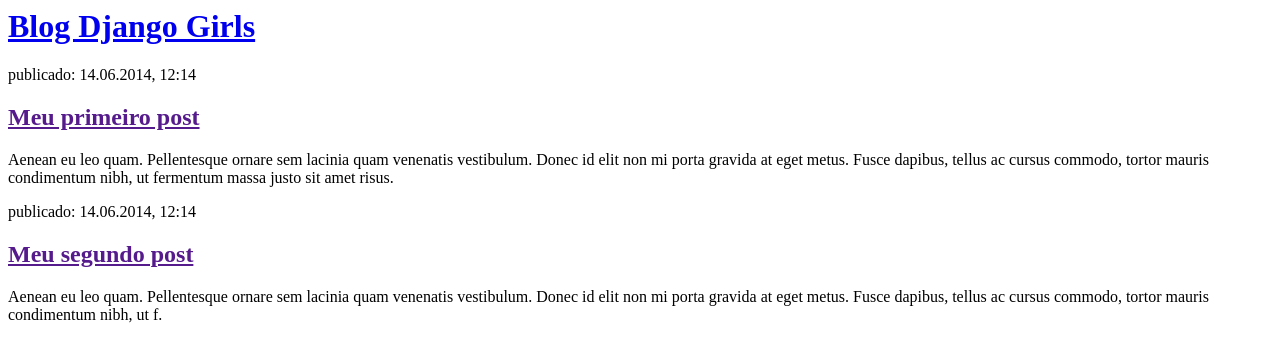
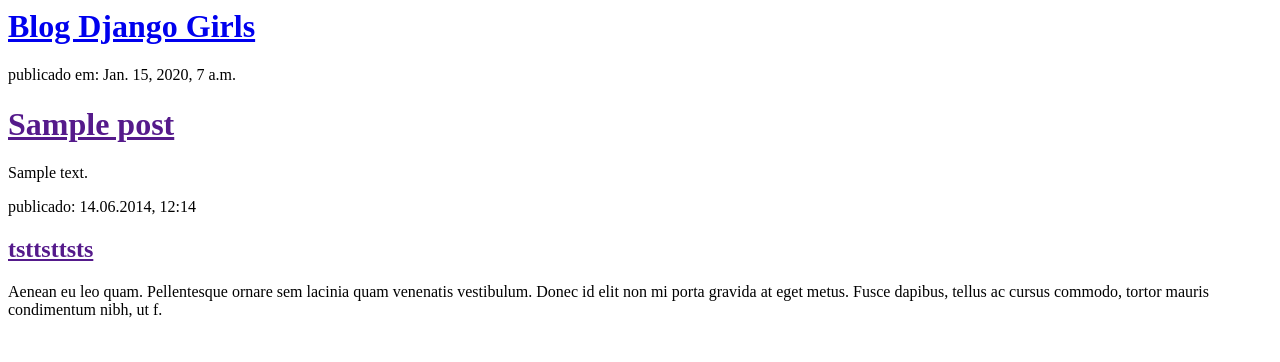
Before and after one commit to monikufsc/my-first-blog, a Django app: template blog/templates/blog/post_list.html in a window 1280 px wide. Shown: the top 362 px of the page. Run offline with Django 3.2, Linux system fonts and the light colour scheme; the template is opened without the code that fills it: values that come from a table or form of the project are taken from there, others are empty; tables that the repository leaves empty hold one stand-in row (values such as "Sample post").

Commit message:
Changed the HTML for the site.

```diff
--- a/blog/templates/blog/post_list.html
+++ b/blog/templates/blog/post_list.html
@@ -7,15 +7,19 @@
             <h1><a href="/">Blog Django Girls</a></h1>
         </div>
 
-        <div>
-            <p>publicado: 14.06.2014, 12:14</p>
-            <h2><a href="">Meu primeiro post</a></h2>
-            <p>Aenean eu leo quam. Pellentesque ornare sem lacinia quam venenatis vestibulum. Donec id elit non mi porta gravida at eget metus. Fusce dapibus, tellus ac cursus commodo, tortor mauris condimentum nibh, ut fermentum massa justo sit amet risus.</p>
-        </div>
+
+    <div>
+            {% for post in posts %}
+        <p>publicado em: {{ post.published_date }}</p>
+        <h1><a href="">{{ post.title }}</a></h1>
+        <p>{{ post.text|linebreaksbr }}</p>
+        {% endfor %}
+    </div>
+
 
         <div>
             <p>publicado: 14.06.2014, 12:14</p>
-            <h2><a href="">Meu segundo post</a></h2>
+            <h2><a href="">tsttsttsts</a></h2>
             <p>Aenean eu leo quam. Pellentesque ornare sem lacinia quam venenatis vestibulum. Donec id elit non mi porta gravida at eget metus. Fusce dapibus, tellus ac cursus commodo, tortor mauris condimentum nibh, ut f.</p>
         </div>
     </body>
```
Also changed, not shown: blog/views.py (+6 -2 lines).
